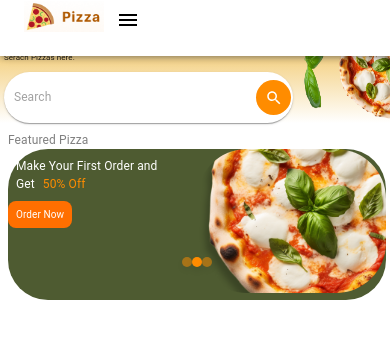
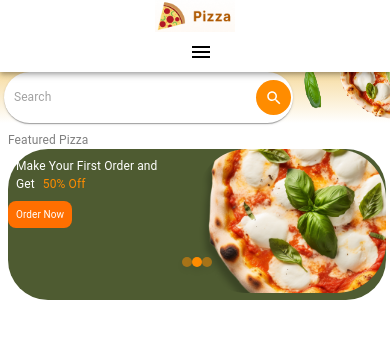
Before and after one commit to getye/Pizza-Ordering-App, a React (Create React App) app in the folder client/: page / in a window 390 px wide. Shown: the top 338 px of the page. Built offline with nearby package versions, Linux system fonts and the light colour scheme.

Commit message:
Responsive top bar

```diff
--- a/client/src/navigations/mainbar.js
+++ b/client/src/navigations/mainbar.js
@@ -21,7 +21,7 @@ import MenuIcon from '@mui/icons-material/Menu';  // Hamburger icon for mobile
 
 import AppBar from '@mui/material/AppBar';
 import Toolbar from '@mui/material/Toolbar';
-import { Divider, MenuItem, Link, IconButton, useMediaQuery, Modal, useTheme, Grid } from '@mui/material';
+import { Divider, MenuItem, Link, IconButton, useMediaQuery, Modal, useTheme } from '@mui/material';
 import { Profile } from './profile';
 import pizza from '../assets/pizza.png';
 import FacebookIcon from '@mui/icons-material/Facebook';
@@ -403,22 +403,16 @@ export const MainBar = (props) => {
               </>
             )}
             {(isMobile)&&(
-                <Grid container alignItems="center" spacing={2}>
-                  <Grid item > {/* This will push the logo to the right */}
+              <>
             <img src={pizza} alt="Pizza Logo" style={{ width: '80px' }} />
-                  </Grid>
-                  <Grid item>
             <IconButton
                 color="inherit"
                 aria-label="open drawer"
-                      edge="start"
-                      sx={{ display: { sm: 'none' } }} // Hamburger icon only visible on mobile
-                      onClick={handleDrawerToggle}
-                    >
+                edge="end"
+                onClick={handleDrawerToggle}>
                 <MenuIcon />
             </IconButton>
-                  </Grid>
-              </Grid>
+            </>
             )}
             {(isMobile && mobileOpen) && (
               <>
```
Also changed, not shown: 8 other files (tests, documents, lock files or other folders). Lines whose indentation alone changed are shown as unchanged.
